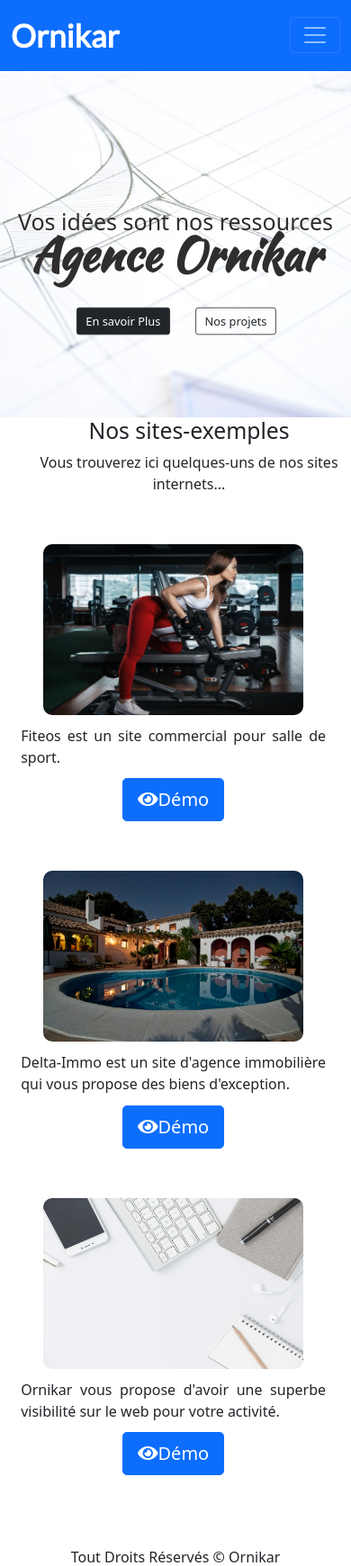
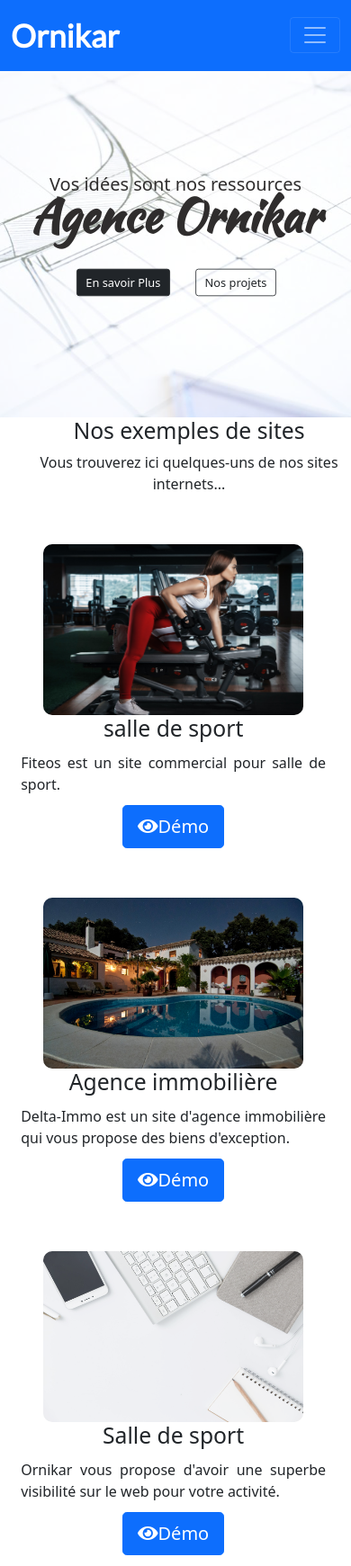
Before and after one commit to RENZOZ78/ORNIKAR, a PHP site: page /projets.html in a window 390 px wide. Shown: the top 1741 px of the page at 90% size. Run offline with PHP 8.4, Linux system fonts and the light colour scheme; some libraries are stand-ins or nearby versions.

Commit message:
ajout titre vignette projet

```diff
--- a/index.html
+++ b/index.html
@@ -62,7 +62,7 @@
             </nav>
 
             <div class="text-intro">
-                <div class="preTxt font-italic">Vos mains sont nos ressources</div>
+                <div class="preTxt font-italic">Vos idées sont nos ressources</div>
                 <h1>Agence  Ornikar</h1>
                 <a href="#" class="btn btn-dark mt-3">En savoir Plus</a>
                 <a href="projets.html" class="btn btn-outline-dark mt-3">Nos projets</a>
--- a/projets.css
+++ b/projets.css
@@ -234,3 +234,12 @@ display: block;
         font-size: 51px;
     }
  }
+
+ @media screen and (max-width:400px){
+  .text-intro {
+      padding-top: 200px;
+      /* padding-bottom: 200px; */
+  }
+  .preTxt{
+      font-size: 20px;
+  }
--- a/projets.html
+++ b/projets.html
@@ -75,44 +75,54 @@
 
     <section class="projects_section text_center ptb_3">
 
-        <h2 class="section_title ">Nos sites-exemples</h2>
+        <h2 class="section_title ">Nos exemples de sites</h2>
         <p class="section_text ">Vous trouverez ici quelques-uns de nos sites internets...</p>
         <div class="container">
 
             <div class="projects ptb_2">
 
-                <div class="project">
+                <div class="project" >
+
                     <img src="img/gym-accueil.jpg" class="gym-accueil-img"  alt="Fiteos" height="190px" width="320px" data-aos="zoom-in" >
                     <div class="project_content">
+                        <h2 class="titre_site"  >salle  de sport </h2>
                         <p class="project_text " data-aos="fade-up"
      data-aos-anchor-placement="top-center" >Fiteos est un site commercial pour salle de sport. </p>
                         <a href="https://cocky-einstein-d0b9f5.netlify.app/" class="btn btn-lg btn-primary btn_project_section" data-aos="fade-up" ><i class="fas fa-eye"></i>Démo</a>
                     </div>
                 </div>
                 <div class="project">
+
                     <img src="img/img-portfolio2.jpg" alt="delta-immo" height="190px" width="320px" data-aos="zoom-in" >
                     <div class="project_content">
+                        <h2 class="titre_site"  text-center >Agence immobilière </h2>
                         <p class="project_text" data-aos="fade-up" >Delta-Immo est un site d'agence immobilière qui vous propose des biens d'exception. </p>
                         <a href="https://relaxed-lewin-d05331.netlify.app/" class="btn btn-lg btn-primary btn_project_section" data-aos="fade-up" ><i class="fas fa-eye"></i>Démo</a>
                     </div>
                 </div>
                 <div class="project">
+
                     <img src="img/ornikar.png" alt="ornikar" height="190px" width="320px" data-aos="zoom-in" >
                     <div class="project_content">
+                        <h2 class="titre_site"  text-center >Salle de sport </h2>
                         <p class="project_text" data-aos="fade-up" >Ornikar vous propose d'avoir une superbe visibilité sur le web pour votre activité.  </p>
                         <a href="https://friendly-davinci-48a04c.netlify.app/" class="btn btn-lg btn-primary btn_project_section" data-aos="fade-up" ><i class="fas fa-eye"></i>Démo</a>
                     </div>
                 </div>
                 <!-- <div class="project">
+
                     <img src="https://via.placeholder.com/320x180" alt="placeholder">
                     <div class="project_content">
+                        <h2 class="titre_site"  text-center >Salle de sport </h2>
                         <p class="project_text">Lorem ipsum dolor sit amet consectetur adipisicing elit. Nam incidunt, tempore autem voluptas laudantium explicabo, sequi quasi fugiat facilis modi, tempora cumque. Iure totam quas eaque incidunt quis harum enim?</p>
                         <a href="#" class="btn btn-larg btn-outline-primary btn_project_section"><i class="fas fa-eye"></i>Démo</a>
                     </div>
                 </div>
                 <div class="project">
+
                     <img src="https://via.placeholder.com/320x180" alt="placeholder">
                     <div class="project_content">
+                        <h2 class="titre_site"  text-center >Salle de sport </h2>
                         <p class="project_text">Lorem ipsum dolor sit amet consectetur adipisicing elit. Nam incidunt, tempore autem voluptas laudantium explicabo, sequi quasi fugiat facilis modi, tempora cumque. Iure totam quas eaque incidunt quis harum enim?</p>
                         <a href="#" class="btn btn-larg btn-outline-primary btn_project_section"><i class="fas fa-eye"></i>Démo</a>
                     </div>
```
Also changed, not shown: style.css (+16 -0 lines).
